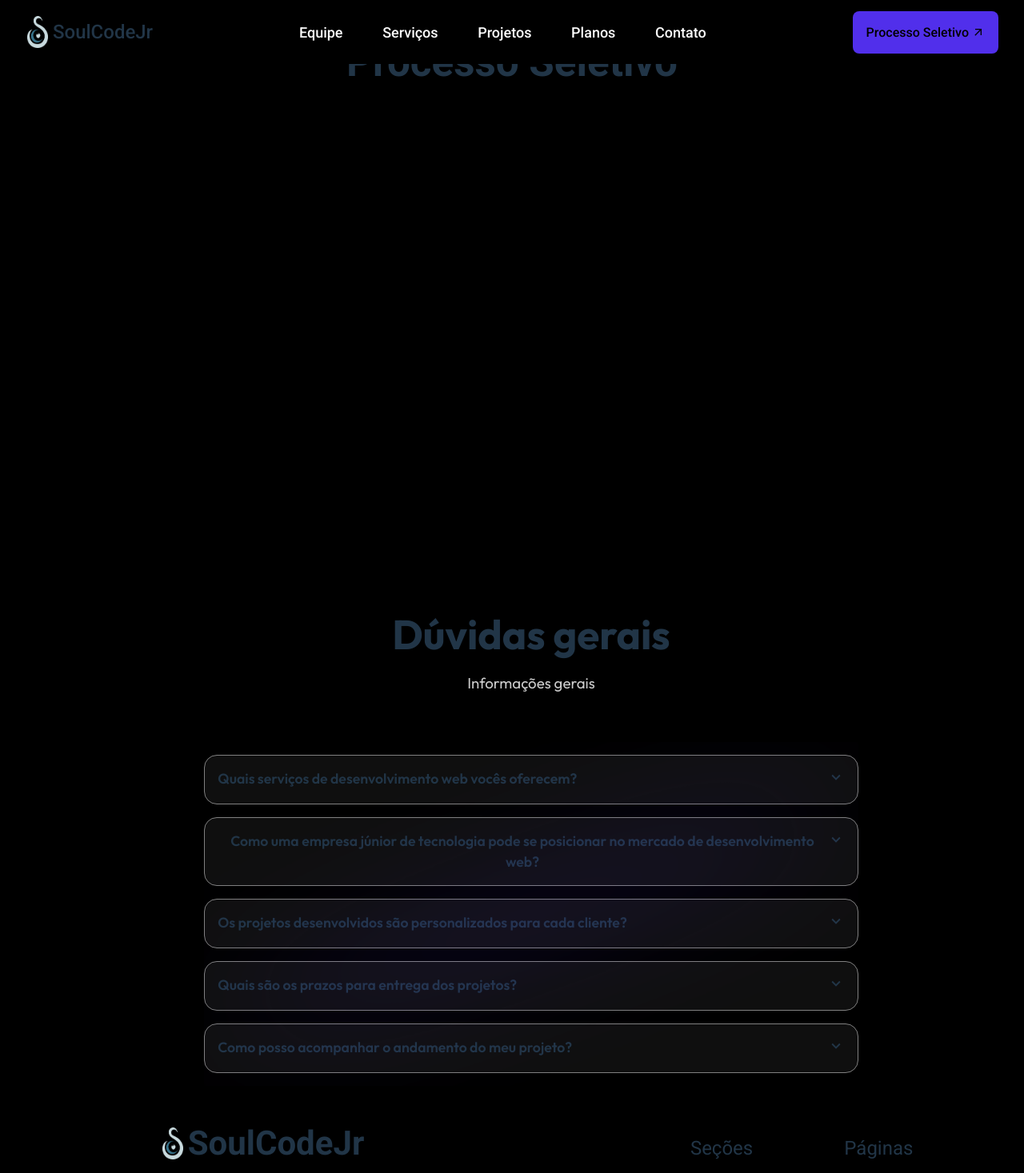
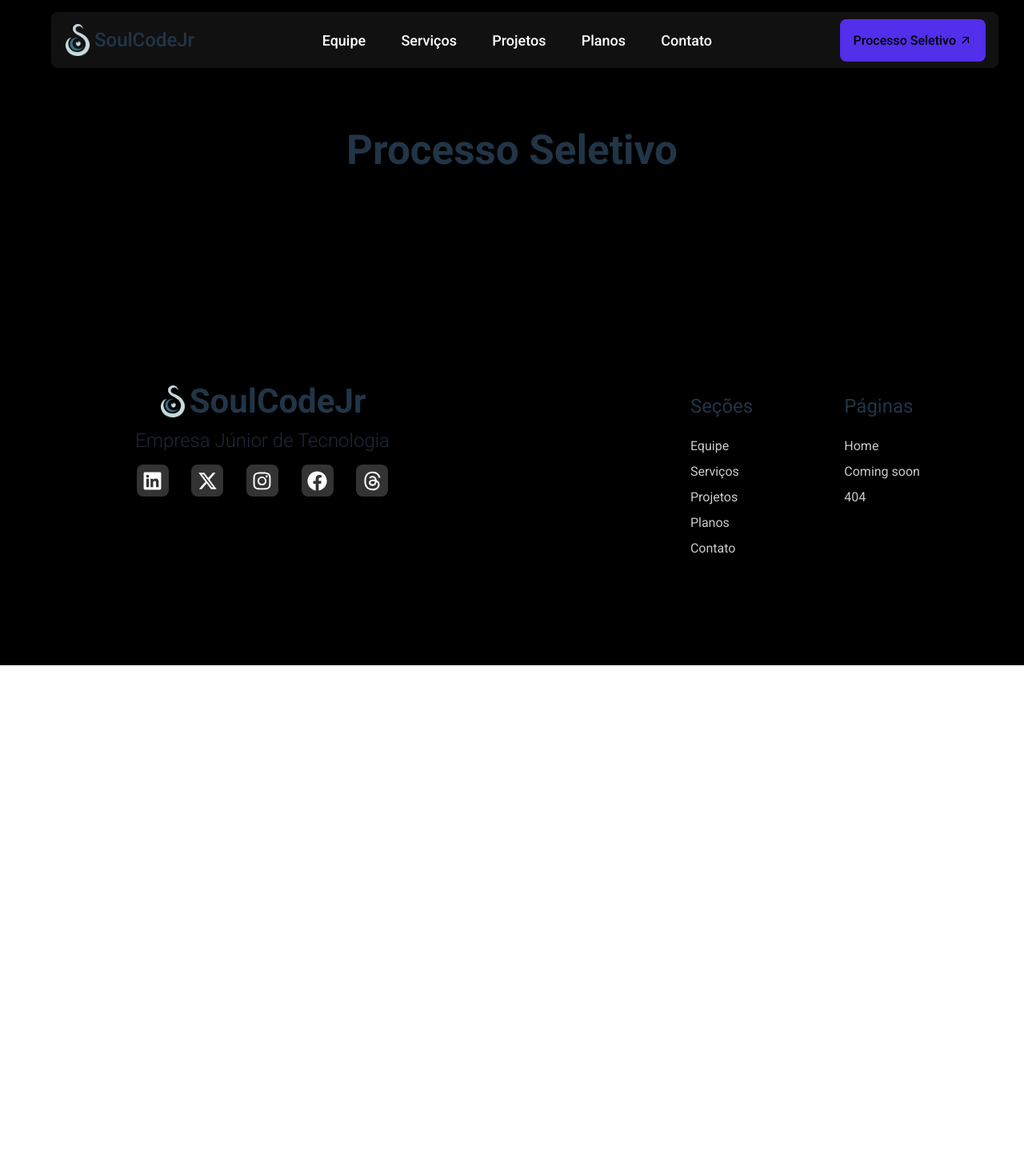
Before and after one commit to soulcodejr/SiteSoulCodeJr, a React (Vite) app in the folder frontend/: page /SiteSoulCodeJr/processo-seletivo in a window 1280 px wide. Shown: the top 1467 px of the page at 80% size. After the commit the page ends 832 px from the top, so only its background shows below. Built offline with nearby package versions, Linux system fonts and the light colour scheme.

Commit message:
fix: adjusts in navbar and setting doubts in home

```diff
--- a/frontend/src/assets/css/App.css
+++ b/frontend/src/assets/css/App.css
@@ -1,18 +1,12 @@
-#root {
+.App{
+  width: 100%;
+  height: 100vh;
   text-align: center;
-  padding: 1rem;
-}
-
-* {
-  background-color: #000;
-  --main-purple: #130b35;
-  --main-blue: #512FEB;
-  font-family: "Roboto", serif;
+  display: flex;
+  flex-direction: column;
+  justify-content: space-around;
+  align-items: center;
   box-sizing: border-box;
-}
-
-.App{
-  height: 80vh;
 }
 
 .logo{
@@ -52,4 +46,5 @@
   background-color: transparent;
   color: var(--main-blue);
   letter-spacing: .5px;
+  border-color: var(--main-blue);
 }
--- a/frontend/src/assets/css/index.css
+++ b/frontend/src/assets/css/index.css
@@ -4,13 +4,26 @@
 
     color-scheme: light dark;
     color: rgba(255, 255, 255, 0.87);
-    background-color: #242424;
+    background-color: #000;
 
     font-synthesis: none;
     text-rendering: optimizeLegibility;
     -webkit-font-smoothing: antialiased;
     -moz-osx-font-smoothing: grayscale;
 }
+
+#root {
+    --main-purple: #130b35;
+    --main-blue: #512FEB;
+    padding: 1rem;
+    box-sizing: border-box;
+    background-color: #000;
+    font-family: "Roboto", serif;
+    box-sizing: border-box;
+    display: flex;
+    flex-direction: column;
+    justify-content: space-between;
+  }
 
 a {
     font-weight: 500;
@@ -47,9 +60,6 @@ button {
     transition: border-color 0.25s;
 }
 
-button:hover {
-    border-color: #646cff;
-}
 
 button:focus,
 button:focus-visible {
--- a/frontend/src/components/App.jsx
+++ b/frontend/src/components/App.jsx
@@ -1,17 +1,24 @@
 import "../assets/css/App.css";
 import { BrowserRouter, Route, Routes } from "react-router-dom";
+import Footer from "./Footer";
+import Navbar from "./Navbar";
 import Home from "../pages/Home";
 import ProcessoSeletivo from "../pages/ProcessoSeletivo";
 
 function App() {
   return (
     <div className="App">
+      <Navbar />
       <BrowserRouter>
         <Routes>
           <Route element={<Home />} path="/SiteSoulCodeJr" />
-          <Route element={<ProcessoSeletivo />} path="/SiteSoulCodeJr/processo-seletivo" />
+          <Route
+            element={<ProcessoSeletivo />}
+            path="/SiteSoulCodeJr/processo-seletivo"
+          />
         </Routes>
       </BrowserRouter>
+      <Footer />
     </div>
   );
 }
--- a/frontend/src/components/CardDuvidas.css
+++ b/frontend/src/components/CardDuvidas.css
@@ -1,5 +1,5 @@
 .cardDuvidas-container {
-    background-color: rgba(149, 149, 149, 0.1) ;
+  background-color: rgba(149, 149, 149, 0.1);
 
   border: 1px solid grey;
   border-radius: 1rem;
@@ -37,7 +37,6 @@
   transition: max-height 0.3s ease-out;
   overflow: hidden;
   text-align: left;
-
 }
 
 .duvidas-icon {
--- a/frontend/src/components/Duvidas.css
+++ b/frontend/src/components/Duvidas.css
@@ -1,8 +1,7 @@
 
 .duvidas-container {
-    padding: 2.5rem;
-
-    transform: translateX(1.5rem);
+    width: 80%;
+    margin: 0 auto;
     transition: 0.6s ease-out, transform 0.6s ease-out;
 }
 
@@ -40,22 +39,17 @@
 
 
 .duvidas-lista {
+    display: flex;
+    flex-direction: column;
     position: relative;
-    overflow: hidden;
     max-width: 70%;
     margin: 0 auto;
 }
 
-.duvidas-lista.beam::before {
-    content: '';
-    position: absolute;
-    width: 100%;
-    height: 16px;
-    top: 50%;
-    left: 50%;
-    background: rgba(81, 47, 235, 0.9);
-    filter: blur(80px);
-    transform: translate(-50%, -50%) rotate(-20deg);
-    border-radius: 50%;
-    z-index: 0;
+
+
+@media (max-width: 1000px){
+    .duvidas-lista{
+        max-width: 90%;
+    }
 }
--- a/frontend/src/components/Footer.css
+++ b/frontend/src/components/Footer.css
@@ -102,6 +102,7 @@
 
 @media (max-width: 800px){
   .footer-container{
+    margin-top: 50px;
     flex-direction: column;
   }
 
--- a/frontend/src/components/Navbar.css
+++ b/frontend/src/components/Navbar.css
@@ -1,13 +1,15 @@
 .navbar-container{
   position: fixed;
-  top: 0;
-  left: 0;
-  padding: 0 2rem;
-  width: 100%;
-  height: 10%;
+  top: 15px;
+  left: 5%;
+  padding: 0 1rem;
+  width: 90%;
+  height: 70px;
   display: flex;
   justify-content: space-between;
   align-items: center;
+  border-radius: 8px;
+  background-color: #111;
 }
 
 .image-container{
@@ -42,6 +44,10 @@
 
 
 @media (max-width: 800px){
+  .navbar-container{
+    width: 85%;
+    left: 7.5%;
+  }
   .center-navs-container{
     width: 75%;
     gap: 6px;
@@ -58,10 +64,6 @@
 }
 
 @media (max-width:500px){
-  .navbar-container{
-    padding: 0 1rem;
-  }
-
   .center-navs-container nav a{
     font-size: 14px;
   }
--- a/frontend/src/main.jsx
+++ b/frontend/src/main.jsx
@@ -1,17 +1,11 @@
 import React from "react";
-import {Route} from "react-router-dom"
 import ReactDOM from "react-dom/client";
 import App from "./components/App";
 import "./assets/css/index.css";
-import Footer from "./components/Footer";
-import Navbar from "./components/Navbar";
-import Duvidas from "./components/Duvidas";
+
 
 ReactDOM.createRoot(document.getElementById("root")).render(
   <React.StrictMode>
-    <Navbar />
     <App />
-    <Duvidas />
-    <Footer />
   </React.StrictMode>
 );
--- /dev/null
+++ b/frontend/src/pages/Home.css
@@ -0,0 +1,8 @@
+.home {
+  width: 100%;
+  margin: 3rem 0;
+  display: flex;
+  flex-direction: column;
+  justify-content: space-between;
+  align-items: center;
+}
--- a/frontend/src/pages/Home.jsx
+++ b/frontend/src/pages/Home.jsx
@@ -1,11 +1,15 @@
-import styled from "styled-components"
+import Duvidas from "../components/Duvidas";
+import './Home.css'
+
 
 export default function Home() {
-    return (
-        <Container><h1>HOME PAGE</h1></Container>
-    )
+  return (
+    <div className="home">
+      <h1>HOME PAGE</h1>
+      <Duvidas />
+      <div>
+
+      </div>
+    </div>
+  );
 }
-
-const Container = styled.div`
-
-`
```
Lines whose indentation alone changed are shown as unchanged.
